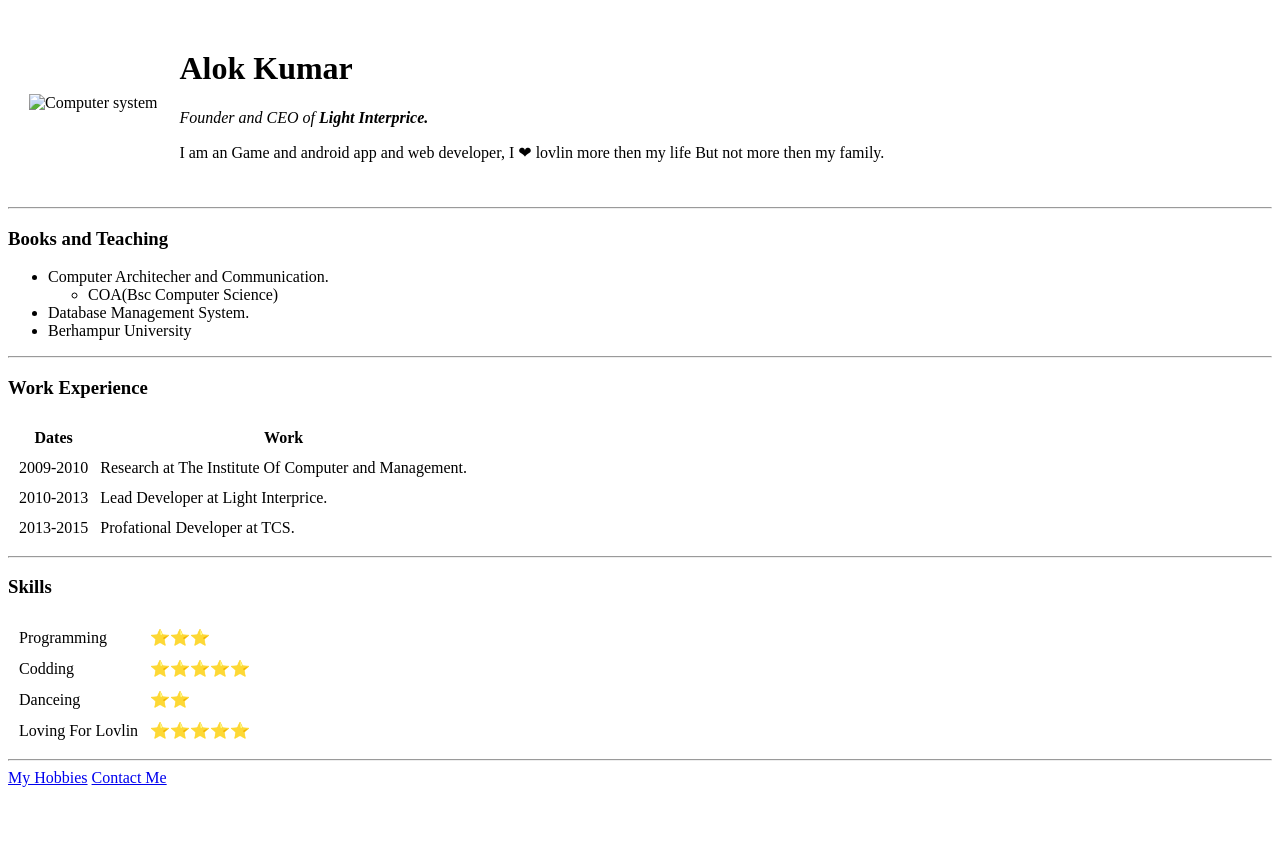
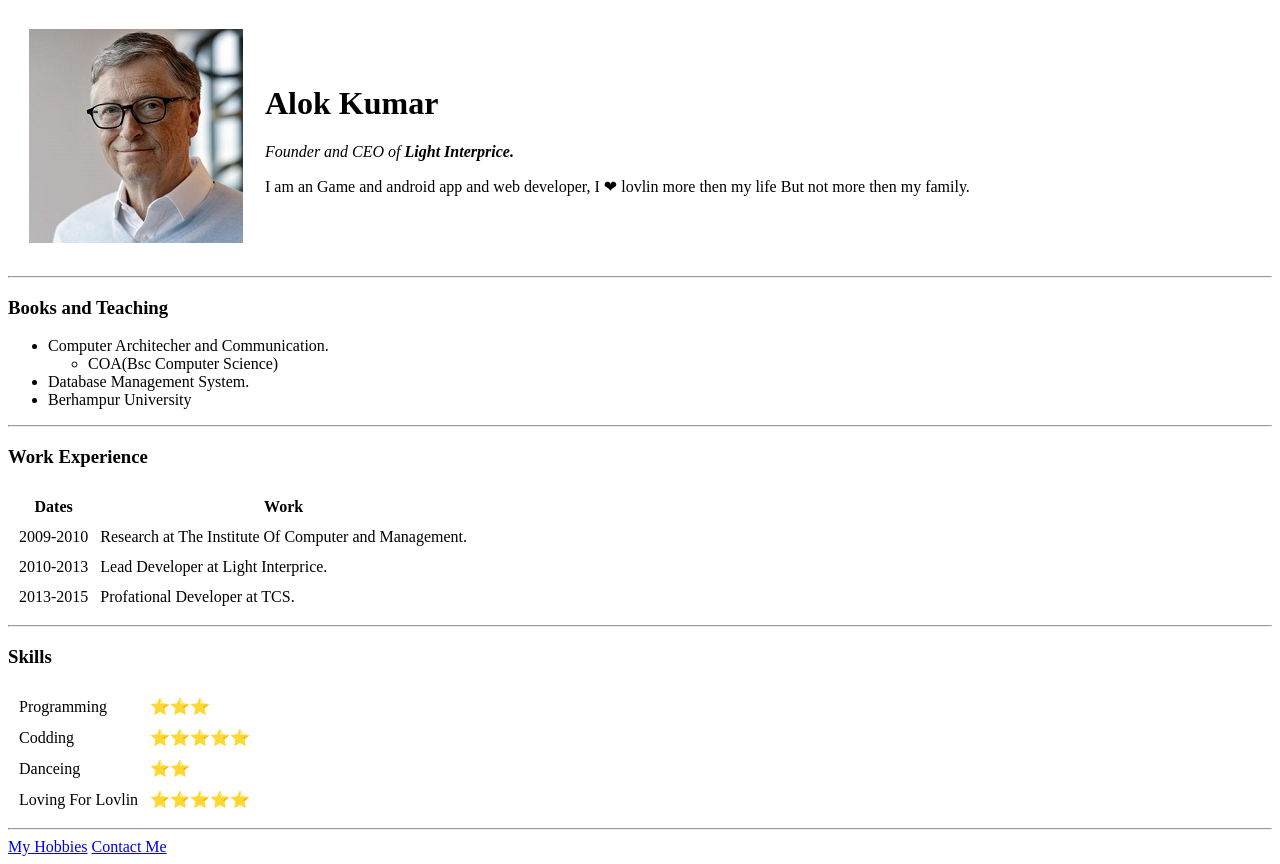
Before and after one commit to AlokKumarP/cv, a plain HTML site: page index.html in a window 1280 px wide. Before the commit the page ends 800 px from the top, so only its background shows below. Drawn offline with Linux system fonts and the light colour scheme.

Commit message:
Update index.html

```diff
--- a/index.html
+++ b/index.html
@@ -9,7 +9,7 @@
 <body>
   <table cellspacing="20">
     <tr>
-      <td><img src="image.jpg"style="width:" alt="Computer system"></td>
+      <td><img src="images/image.jpg"style="width:" alt="Computer system"></td>
       <td><h1>Alok Kumar</h1>
       <p><em>Founder and CEO of <strong>Light Interprice.</strong></em></p>
       <p>I am an Game and android app and web developer, I ❤ lovlin more then my life But not more then my family.</p></td>
```
